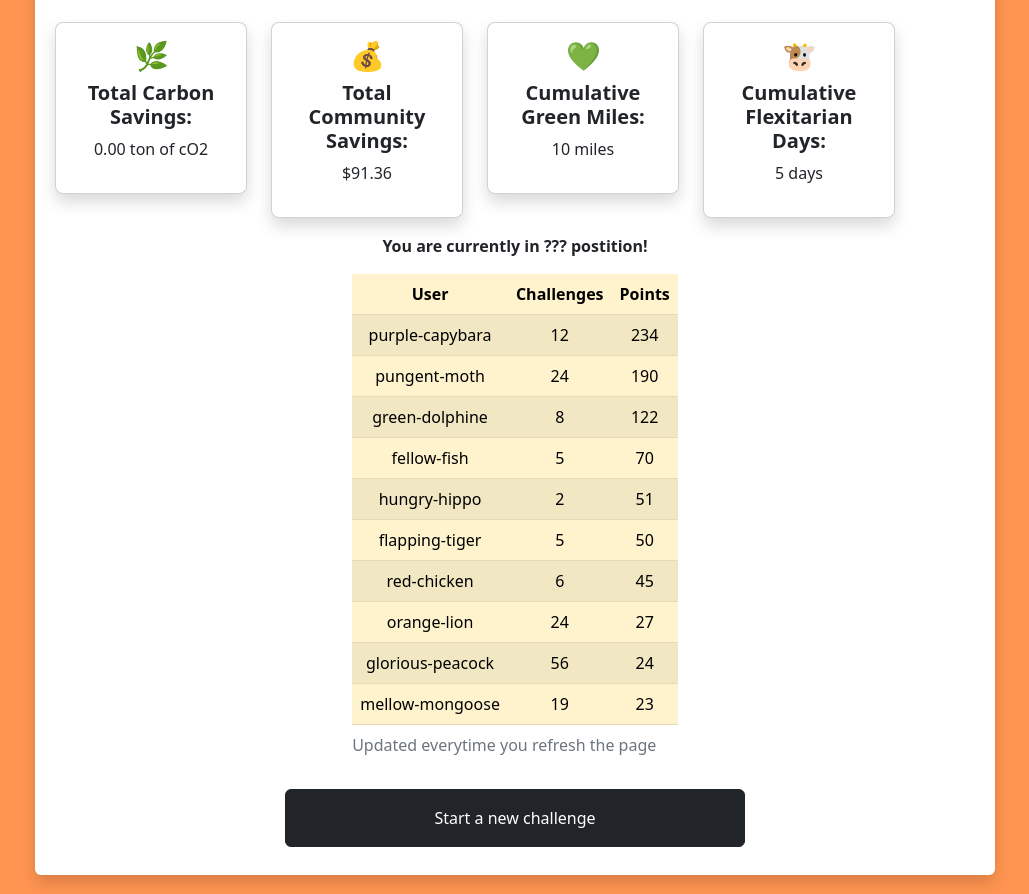
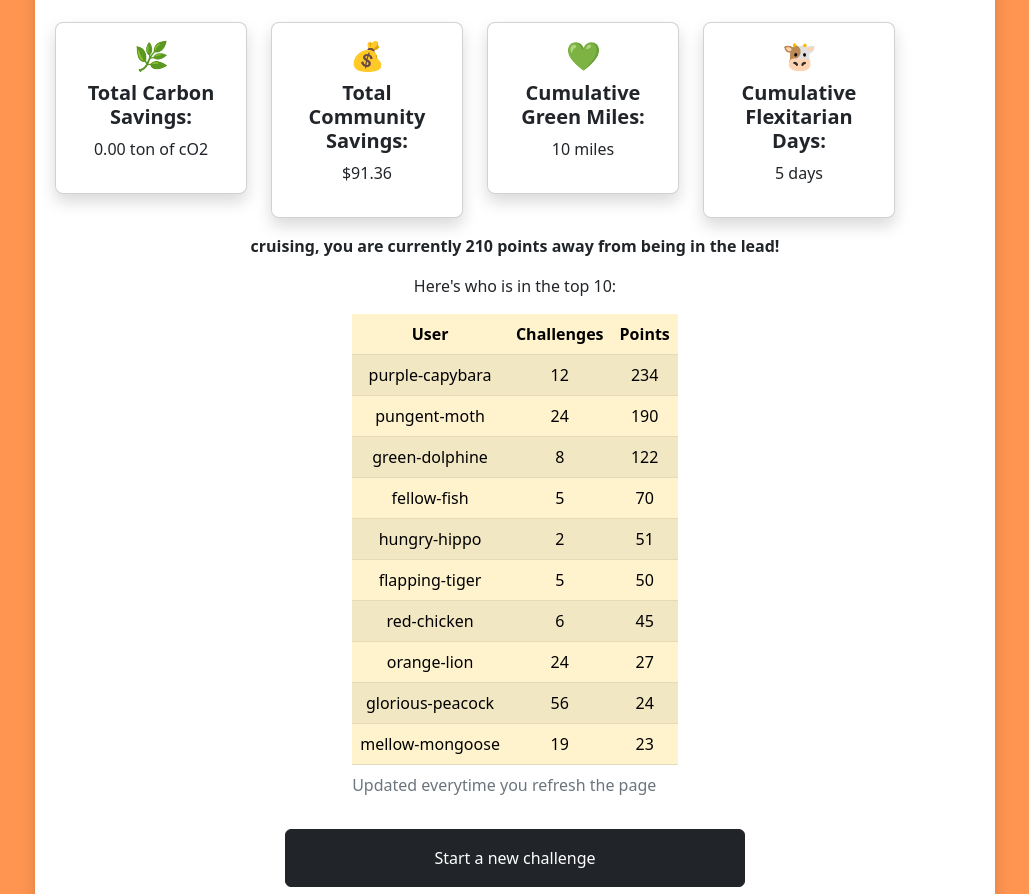
Before and after one commit to TokiLoshi/finalprojectCS50x, a Flask app: page /leaderboard in a window 1280 px wide. Shown: the part 910-1804 px from the top of the page, without its empty margins (125-1154 px from the left). Run offline with Flask 2, Linux system fonts and the light colour scheme; the visitor is signed in with stand-in values (Sample User, id 1); data comes from the database, SQL or seed files in the repository; both versions use the stored data as it was after the commit; some libraries are stand-ins or nearby versions.

Commit message:
Finished leaderboard functionality

```diff
--- a/app.py
+++ b/app.py
@@ -720,7 +720,7 @@ def contact():
 # History page
 @app.route("/history", methods=["GET", "POST"])
 @login_required
-def route():
+def history():
   """User can view all of their history on the app"""
   return render_template("/history.html")
 
@@ -1140,10 +1140,17 @@ def leaderboard():
     # Find user's current position:
     find_leader = db.execute("SELECT leaderboardname, total_points FROM leaderboard ORDER BY total_points DESC LIMIT 1")
     print("AND THE LEADER IS: ", find_leader)
-    find_current_position = db.execute("SELECT * FROM leaderboard ")
-    print("FIND CURRENT POSITION: ", find_current_position)
-    everything_but_the_kitchen_sink = db.execute("SELECT * FROM leaderboard WHERE user_id=10")
-    print("Kitchen Sink: ", everything_but_the_kitchen_sink)
+    max_points = 0
+    for points in find_leader:
+      max_points = points['total_points']
+    print("FIND CURRENT POSITION: ", max_points)
+    you = db.execute("SELECT leaderboardname, total_points FROM leaderboard WHERE user_id=?", session.get("user_id"))
+    temp_test = db.execute("SELECT leaderboardname, total_points FROM leaderboard WHERE user_id=8")
+    your_points = 0
+    for points in temp_test:
+      your_points = points['total_points']
+    points_to_top = str(max_points - your_points)
+    print("You are? " + points_to_top + "Away from the top")
     # TO DO:
     # Learn how to figure out where someone would rank on a leaderboard, and their position in sqlite
     # https://stackoverflow.com/questions/40649355/query-on-sqlite-to-group-only-the-three-most-recent-records-for-each-user
@@ -1151,7 +1158,7 @@ def leaderboard():
     # TO DO:
     # UPdate the user_id column in sqlite to be unique
 
-    return render_template("/leaderboard.html", leaders=leaders, leadingname=leadingname, challenges=challenges, totalpoints=totalpoints, flexitarian=total_flex, greenmiles=total_miles, dollarsavings=total_money_saved, carbonsavings=total_carbon_saved, leaderboardname=leaderboardname)
+    return render_template("/leaderboard.html", pointstotop= points_to_top, leaders=leaders, leadingname=leadingname, challenges=challenges, totalpoints=totalpoints, flexitarian=total_flex, greenmiles=total_miles, dollarsavings=total_money_saved, carbonsavings=total_carbon_saved, leaderboardname=leaderboardname)
 
 # Login page adapted from PSET 9 finance distribution code
 @app.route("/login", methods=["GET", "POST"])
@@ -1291,6 +1298,8 @@ def register():
       hash = generate_password_hash(request.form.get("password"), method="pbkdf2:sha256", salt_length=8)
       new_user = db.execute("INSERT INTO users (name, email, leaderboardname, hash) VALUES(?, ?, ?, ?)", name, email, leaderboardname, hash)
       print("NEW USERS: ")
+
+      # Update Trackers with user info
       find_id = db.execute("SELECT id FROM users WHERE leaderboardname=?", leaderboardname)
       print("find id: ", find_id)
       for id in find_id:
@@ -1299,6 +1308,9 @@ def register():
       green_tariffs = "No"
       solar_panels = "No"
       set_tracker_scores_db = db.execute("INSERT INTO trackers (user_id, added_friends, planted_trees, helped_community, vintage_clothing, sustainable_clothing, saved_plastic, saved_money, saved_energy, bought_local, vacationed_local, less_beef, less_chicken, less_pork, more_compost, green_tariff, solar_panels, saved_water, less_waste, more_recycling, fewer_flights, fewer_hotels, more_direct_flights, miles_walk_bike, carbon_offset, carbon_savings, total_score) VALUES(?, 0, 0, 0, 0, 0, 0, 0, 0, 0, 0, 0, 0, 0, 0, ?, ?, 0, 0, 0, 0, 0, 0, 0, 0, 0, 0)", get_id, green_tariffs, solar_panels)
+
+      # Add user to the leaderboard
+      join_leaderboard = db.execute("INSERT INTO leaderboard (leaderboardname, challenges, green_miles, carbon_saved, plastic_saved, total_points) VALUES(?, ?, 0, 0, 0, 0, 0)", get_id, leaderboardname)
       return render_template("/login.html")
 
   # Handle GET request
@@ -1614,10 +1626,19 @@ def trackercommunity():
     print("Community total: ", community_total)
     print("New grandtotal: ", new_total_score)
 
-    # Update DB:
+    # Update Tracker DB:
     update_db = db.execute("UPDATE trackers SET added_friends=?, planted_trees=?, helped_community=?, total_score=? WHERE user_id=?", friends_total, trees_total, community_total, new_total_score, session.get("user_id"))
     updated_db = db.execute("SELECT * FROM trackers WHERE user_id=?", session.get("user_id"))
     print("Updated DB: ", updated_db)
+
+    # Update leaderboard DB:
+    lookup_total_points = db.execute("SELECT total_points FROM leaderboard WHERE user_id=?", session.get("user_id"))
+    old_points = 0
+    for point in lookup_total_points:
+      old_points = point['total_points']
+    new_score = int(old_points) + new_total_score
+    update_leaderboard = db.execute("UPDATE leaderboard SET total_points=? WHERE user_id=?", new_score, session.get("user_id"))
+
     return render_template("/trackercommunity.html")
   else:
     print("We're here in get")
@@ -1792,6 +1813,26 @@ def trackerelectricity():
 
     # Update db
     updatedb = db.execute("UPDATE trackers SET saved_plastic=?, saved_money=?, saved_energy=?, more_compost=?, green_tariff=?, solar_panels=?, saved_water=?, less_waste=?, more_recycling=?, carbon_savings=?, total_score=? WHERE user_id=?", plastic_savings, money_savings_total, energy_savings_total, compost_new_total, green_tariff_status_end, solar_panels_status_end, water_savings_total, total_waste_savings, total_recycling_score, carbon_savings_total, new_total_score, session.get("user_id"))
+
+    # Update leaderboard
+    lookup_total_points = db.execute("SELECT carbon_saved, plastic_saved, total_points FROM leaderboard WHERE user_id=?", session.get("user_id"))
+    lb_old_points = 0
+    lb_carbon_savings = 0
+    lb_plastic_saved = 0
+    for point in lookup_total_points:
+      lb_carbon_savings = point['carbon_saved']
+      lb_plastic_saved = point['plastic_saved']
+      lb_old_points = point['total_points']
+    lb_new_carbon_savings = float(lb_carbon_savings) + float(carbon_savings_total)
+    lb_new_plastic_savings = int(lb_plastic_saved) + int(plastic_savings)
+    lb_old_points = float(lb_old_points) + float()
+    lb_new_score = float(int(lb_old_points) + new_total_score)
+    lb_new_score = formatfloat(lb_new_score)
+
+    # Update LB DB
+    lb_update = db.execute("UPDATE leaderboard SET carbon_saved=?, plastic_saved=?, total_points=? WHERE user_id=?", lb_new_carbon_savings, lb_plastic_saved, lb_new_score, session.get("user_id"))
+    print("UPDATED DATABASE: ", lb_update)
+
     return render_template("/trackerelectricity.html", garbage=waste_frequency, recycling=recycling_amount, kwh=energy_usage_db)
   else:
     print("We're here in get")
@@ -2062,6 +2103,21 @@ def trackershopping():
     update_db = db.execute("UPDATE trackers SET vintage_clothing=?, sustainable_clothing=?, saved_plastic=?, saved_money=?, bought_local=?, less_beef=?, less_chicken=?, less_pork=?, carbon_savings=?, total_score=? WHERE user_id=?", vintage_clothes_total, sustainable_clothes_total, saved_plastic_total, saved_money_total, bought_local_total, new_beef_total, new_chicken_total, new_pork_total, carbon_savings_total, new_total_score, session.get("user_id"))
     check_db = db.execute("SELECT vintage_clothing, sustainable_clothing, saved_plastic, saved_money, bought_local, less_beef, less_chicken, less_pork, carbon_savings, total_score FROM trackers WHERE user_id=?", session.get("user_id"))
 
+    # Update LB
+    get_lb_score = db.execute("SELECT carbon_saved, plastic_saved, total_points FROM leaderboard WHERE user_id=?", session.get("user_id"))
+    lb_old_score = 0
+    lb_carbon_savings = 0
+    lb_plastic_savings = 0
+    for score in get_lb_score:
+      lb_carbon_savings = score['carbon_saved']
+      lb_plastic_savings = score['plastic_saved']
+      lb_old_score = score['total_points']
+    new_lb_score = float(lb_old_score) + new_total_score
+    new_lb_plastic = float(lb_carbon_savings) +  carbon_savings_total
+    new_lb_carbon_savings = float(lb_plastic_savings) + saved_plastic_total
+    update_lb_total_points = db.execute("UPDATE leaderboard SET carbon_saved=?, plastic_saved=?, total_points=? WHERE user_id=?", new_lb_carbon_savings, new_lb_plastic, new_lb_score, session.get("user_id"))
+    check_db = db.execute("SELECT * FROM leaderboard WHERE user_id=?", session.get("user_id"))
+    print("Updates made to DB: ", check_db)
     return render_template("/trackershopping.html", dietaryattitude=dietary_attitude, beefconsumption = beef_consumption, chickenconsumption=chicken_consumption, porkconsumption=pork_consumption, drycleaningspend=drycleaning_spend_db, restaurantsspend=restaurants_spend, accessories=accessories_spend)
 
   # Handle GET request
--- a/templates/leaderboard.html
+++ b/templates/leaderboard.html
@@ -59,7 +59,8 @@
     </div>
   </div>
 
-      <p class="mt-2"><b>You are currently in ??? postition!</b></p>
+      <p class="mt-2"><b>{{leaderboardname}}, you are currently {{pointstotop}} points away from being in the lead!</b></p>
+      <p>Here's who is in the top 10:</p>
       <table class="table table-striped table-warning table-hover table-responsive mx-auto w-auto">
         <caption>Updated everytime you refresh the page</caption>
       <thead>
```
Also changed, not shown: static/database_visualization.md (+3 -3 lines), carbon.db, 1 other file.
